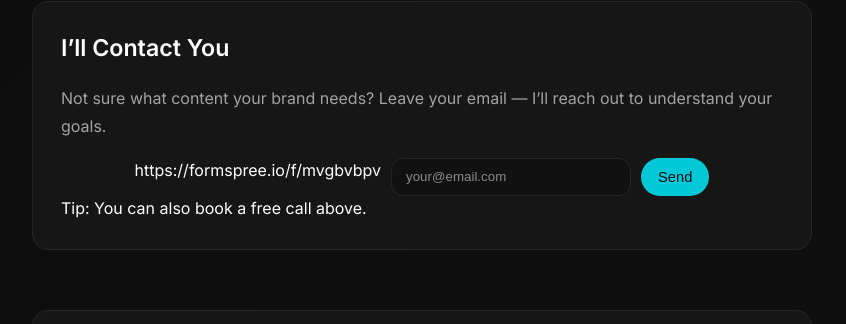
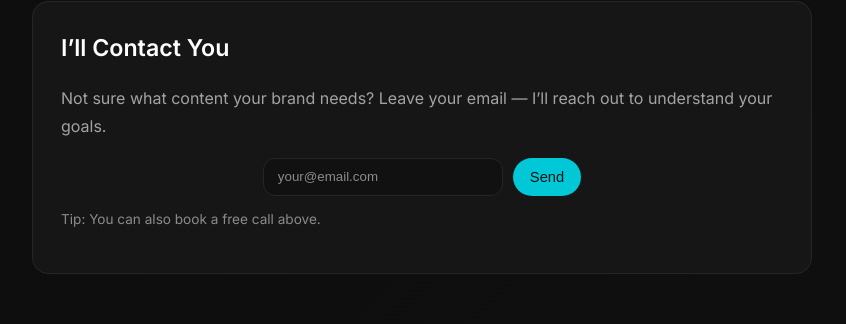
Before and after one commit to muytan/portfolio, a plain HTML site: page index.html in a window 1280 px wide. Shown: the part 2084-2408 px from the top of the page, without its empty margins (218-1064 px from the left). Drawn offline with Linux system fonts and the light colour scheme.

Commit message:
Update index.html

```diff
--- a/index.html
+++ b/index.html
@@ -341,27 +341,29 @@
    <!-- Lead Capture -->
 <section id="lead-capture" aria-labelledby="lead-heading">
   <div class="section-card reveal">
-        <h2 id="lead-heading" data-en="I’ll Contact You" data-tr="Ben Sizinle İletişime Geçeyim">I’ll Contact You</h2>
-        <p
-          data-en="Not sure what content your brand needs? Leave your email — I’ll reach out to understand your goals."
-          data-tr="Markanız için hangi içeriklere ihtiyacınız olduğundan emin değil misiniz? Hiç uğraşmayın; e-postanızı bırakın, ben size ulaşayım. Hedeflerinizi birlikte netleştirelim."
-        >
+    <h2 id="lead-heading" data-en="I’ll Contact You" data-tr="Ben Sizinle İletişime Geçeyim">
+      I’ll Contact You
+    </h2>
+    <p data-en="Not sure what content your brand needs? Leave your email — I’ll reach out to understand your goals."
+       data-tr="Markanız için hangi içeriklere ihtiyacınız olduğundan emin değil misiniz? Hiç uğraşmayın; e-postanızı bırakın, ben size ulaşayım. Hedeflerinizi birlikte netleştirelim.">
       Not sure what content your brand needs? Leave your email — I’ll reach out to understand your goals.
     </p>
 
-        <!-- Flexible form: works now via mailto; supports backend endpoint when added -->
-        <form id="lead-form"
-              action="mailto:agirkayatan@gmail.com"
-              method="POST"
-              enctype="text/plain"
-              class="email-capture"
-              data-endpoint=""> https://formspree.io/f/mvgbvbpv
-          <input type="email" name="email" placeholder="your@email.com" required aria-label="Your email address">
+    <form action="https://formspree.io/f/mvgbvbpv" method="POST" class="email-capture">
+      <input
+        type="email"
+        name="email"
+        placeholder="your@email.com"
+        required
+        aria-label="Your email address">
       <button type="submit" class="btn btn-primary" data-en="Send" data-tr="Gönder">Send</button>
     </form>
-        <div class="notice" data-en="Tip: You can also book a free call above." data-tr="İpucu: Ücretsiz görüşmeyi yukarıdan da ayarlayabilirsiniz.">
+
+    <p style="margin-top:12px; font-size:0.85rem; color:var(--text-muted);"
+       data-en="Tip: You can also book a free call above."
+       data-tr="Yukarıdan ücretsiz görüşme de ayarlayabilirsiniz.">
        Tip: You can also book a free call above.
-        </div>
+    </p>
   </div>
 </section>
 
```
Lines whose indentation alone changed are shown as unchanged.
